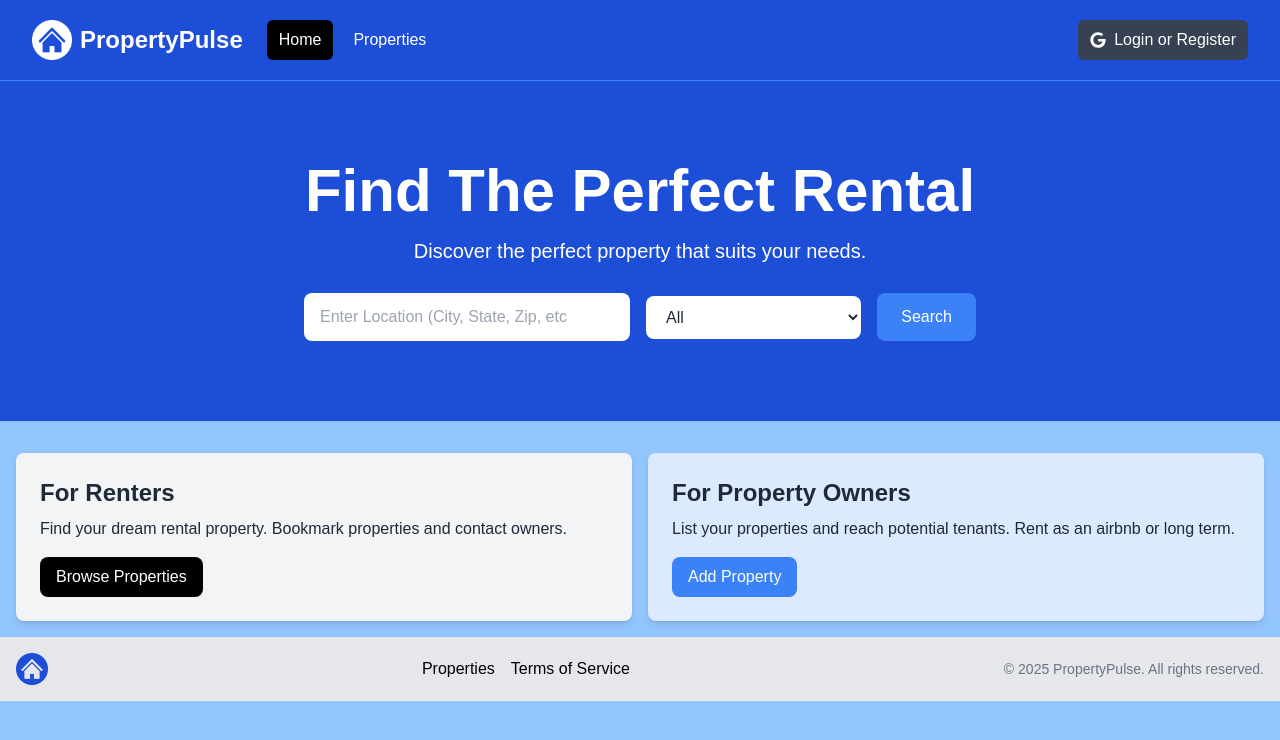
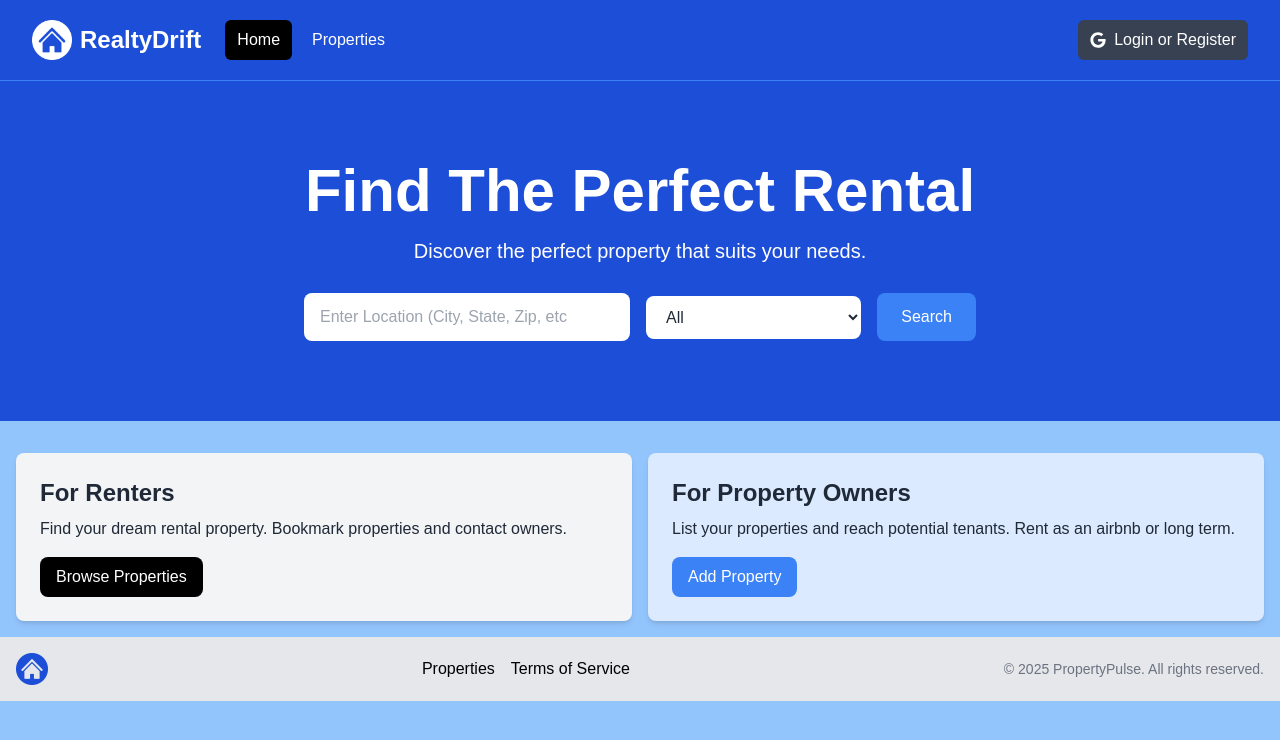
Before and after one commit to codiemaureen/PropertyPulse, a Next.js app: page / in a window 1280 px wide. Shown: the top 740 px of the page. Built offline with nearby package versions, Linux system fonts and the light colour scheme.

Commit message:
Upating project name in navBar

```diff
--- a/app/components/NavBar.jsx
+++ b/app/components/NavBar.jsx
@@ -60,7 +60,7 @@ const NavBar = () => {
                 />
 
                 <span className="hidden md:block text-white text-2xl font-bold ml-2"
-                  >PropertyPulse</span
+                  >RealtyDrift</span
                 >
               </Link>
               {/* <!-- Desktop Menu Hidden below md screens --> */}
```
